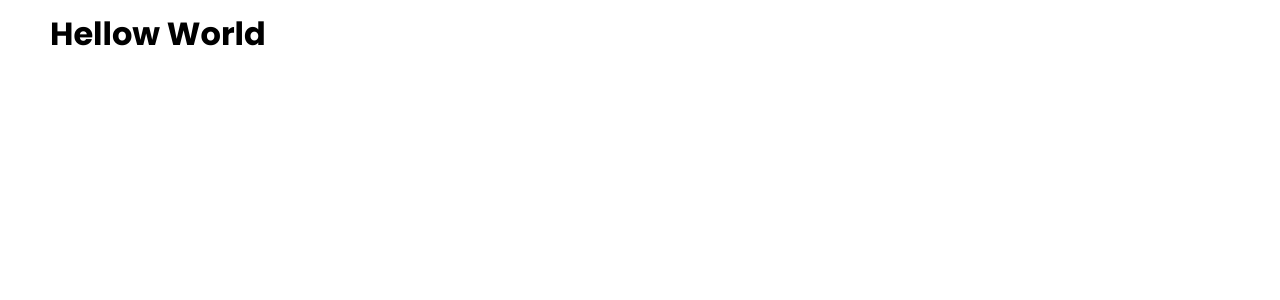
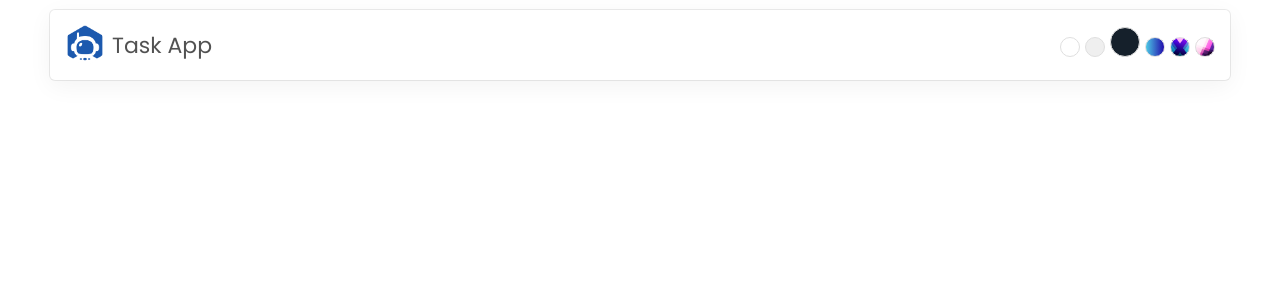
Before and after one commit to ASOkure/task-app, a React (Create React App) app: page / in a window 1280 px wide. Shown: the top 300 px of the page. Built offline with nearby package versions, Linux system fonts and the light colour scheme.

Commit message:
add and  implement header and theme

```diff
--- a/src/App.js
+++ b/src/App.js
@@ -1,9 +1,10 @@
 import "./App.css";
+import { Header } from "./components/Header";
 
 function App() {
   return (
     <div className="App">
-      <h1>Hellow World</h1>
+      <Header />
     </div>
   );
 }
--- /dev/null
+++ b/src/components/Header.js
@@ -0,0 +1,20 @@
+import Logo from "../assets/logo.png";
+import React from "react";
+export const Header = () => {
+  return (
+    <header>
+      <div className="logo">
+        <img src={Logo} alt="Taskmate Logo" />
+        <span>Task App</span>
+      </div>
+      <div className="themeSelector">
+        <span className="light"></span>
+        <span className="medium"></span>
+        <span className="dark activeTheme"></span>
+        <span className="gOne"></span>
+        <span className="gTwo"></span>
+        <span className="gThree"></span>
+      </div>
+    </header>
+  );
+};
```
Also changed, not shown: src/components/AddTask.js (added), src/components/ShowTask.js (added).
